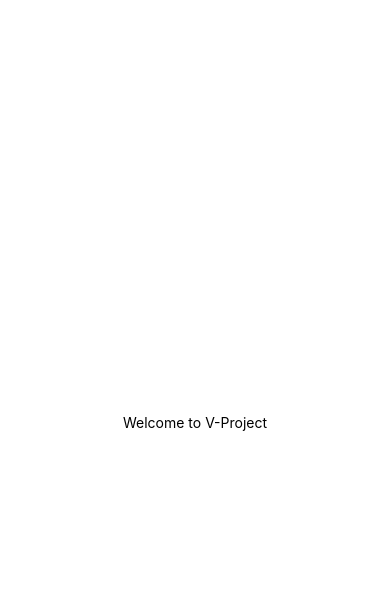
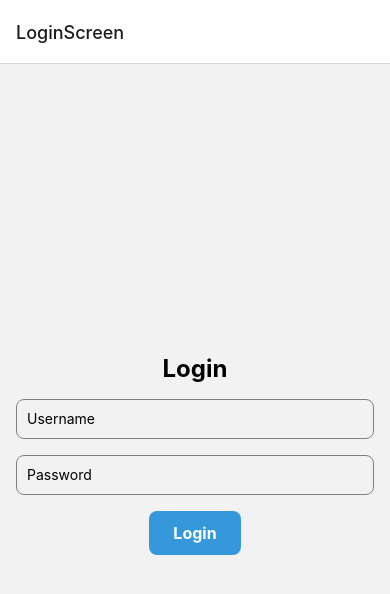
Before and after one commit to okvignesh/vproject, a React Native app: screen /LoginScreen in a window 390 px wide. Shown: the top 594 px of the page. Built offline with nearby package versions, Linux system fonts and the light colour scheme.

Commit message:
Basic Navigation

```diff
--- a/App.js
+++ b/App.js
@@ -1,13 +1,17 @@
 import React from 'react';
 import {SafeAreaView, ScrollView, StyleSheet, Text, View} from 'react-native';
+import Navigator from './src/navigator';
+import {NavigationContainer} from '@react-navigation/native';
+import {createNativeStackNavigator} from '@react-navigation/native-stack';
+import {LoginScreen, SignupScreen} from './src/containers';
+
+const Stack = createNativeStackNavigator();
 
 function App() {
   return (
-    <SafeAreaView style={styles.centerStyle}>
-      <View>
-        <Text>Welcome to V-Project</Text>
-      </View>
-    </SafeAreaView>
+    <NavigationContainer>
+      <Navigator />
+    </NavigationContainer>
   );
 }
 
--- /dev/null
+++ b/src/containers/LoginScreen/index.js
@@ -0,0 +1,82 @@
+import React, {useState} from 'react';
+import {
+  View,
+  Text,
+  TextInput,
+  TouchableOpacity,
+  StyleSheet,
+} from 'react-native';
+
+const LoginScreen = () => {
+  const [username, setUsername] = useState('');
+  const [password, setPassword] = useState('');
+
+  const handleLogin = () => {
+    // Implement your login logic here
+    setUsername('');
+    setPassword('');
+    console.log('Login pressed');
+  };
+
+  return (
+    <View style={styles.container}>
+      <Text style={styles.title}>Login</Text>
+
+      <TextInput
+        autoCapitalize="none"
+        style={styles.input}
+        placeholder="Username"
+        onChangeText={text => setUsername(text)}
+        value={username}
+      />
+
+      <TextInput
+        style={styles.input}
+        placeholder="Password"
+        secureTextEntry
+        onChangeText={text => setPassword(text)}
+        value={password}
+      />
+
+      <TouchableOpacity style={styles.button} onPress={handleLogin}>
+        <Text style={styles.buttonText}>Login</Text>
+      </TouchableOpacity>
+    </View>
+  );
+};
+
+const styles = StyleSheet.create({
+  container: {
+    flex: 1,
+    justifyContent: 'center',
+    alignItems: 'center',
+    padding: 16,
+  },
+  title: {
+    fontSize: 24,
+    fontWeight: 'bold',
+    marginBottom: 16,
+  },
+  input: {
+    height: 40,
+    width: '100%',
+    borderColor: 'gray',
+    borderWidth: 1,
+    borderRadius: 8,
+    paddingHorizontal: 10,
+    marginBottom: 16,
+  },
+  button: {
+    backgroundColor: '#3498db',
+    paddingVertical: 12,
+    paddingHorizontal: 24,
+    borderRadius: 8,
+  },
+  buttonText: {
+    color: 'white',
+    fontSize: 16,
+    fontWeight: 'bold',
+  },
+});
+
+export default LoginScreen;
--- /dev/null
+++ b/src/containers/SignupScreen/index.js
@@ -0,0 +1,12 @@
+import {View, Text} from 'react-native';
+import React from 'react';
+
+const SignupScreen = () => {
+  return (
+    <View>
+      <Text>SignupScreen</Text>
+    </View>
+  );
+};
+
+export default SignupScreen;
--- /dev/null
+++ b/src/containers/index.js
@@ -0,0 +1,4 @@
+import LoginScreen from './LoginScreen';
+import SignupScreen from './SignupScreen';
+
+export {LoginScreen, SignupScreen};
--- /dev/null
+++ b/src/navigator/index.js
@@ -0,0 +1,18 @@
+import {StyleSheet, Text, View} from 'react-native';
+import React from 'react';
+import {createNativeStackNavigator} from '@react-navigation/native-stack';
+import {LoginScreen, SignupScreen} from '../containers';
+
+const Stack = createNativeStackNavigator();
+
+const Navigator = () => {
+  return (
+    <Stack.Navigator>
+      <Stack.Screen name="LoginScreen" component={LoginScreen} />
+    </Stack.Navigator>
+  );
+};
+
+export default Navigator;
+
+const styles = StyleSheet.create({});
```
Also changed, not shown: package.json (+6 -1 lines), 3 other files (tests, documents, lock files or other folders).
